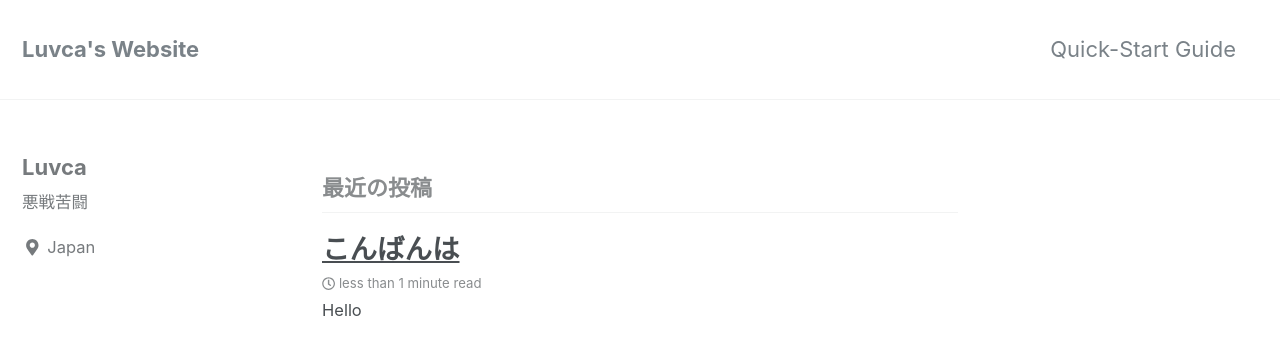
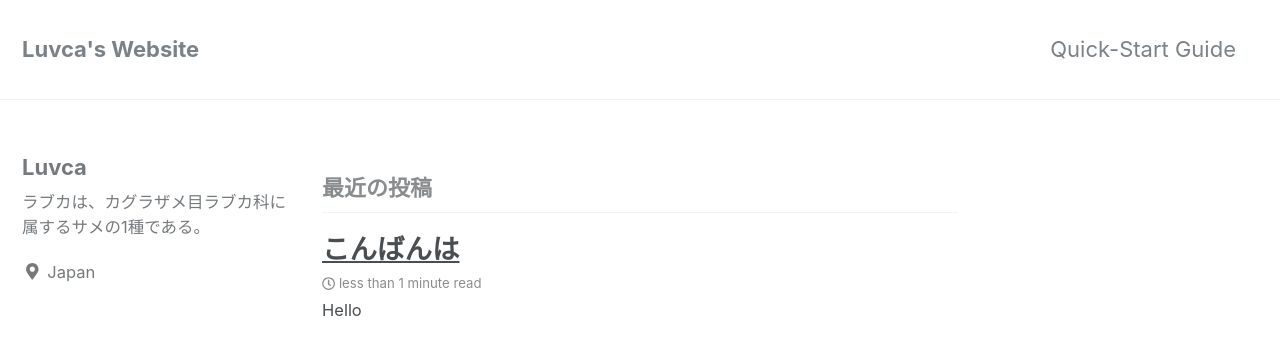
Before and after one commit to Luvca/Luvca.github.io, a Jekyll site: the page built from index.html, in a window 1280 px wide and 900 px high. Shown: the top 355 px of the window. Built offline with Jekyll 4.4.1, drawn with Linux system fonts in a browser that asks for light colours; nearby versions of some CDN libraries; the list of posts is cut into pages by our own code.

Commit message:
Update _config.yml

```diff
--- a/_config.yml
+++ b/_config.yml
@@ -99,7 +99,7 @@ analytics:
 author:
   name             : "Luvca"
   avatar           : # path of avatar image, e.g. "/assets/images/bio-photo.jpg"
-  bio              : "悪戦苦闘"
+  bio              : "ラブカは、カグラザメ目ラブカ科に属するサメの1種である。"
   location         : "Japan"
   email            :
   uri              :
```
